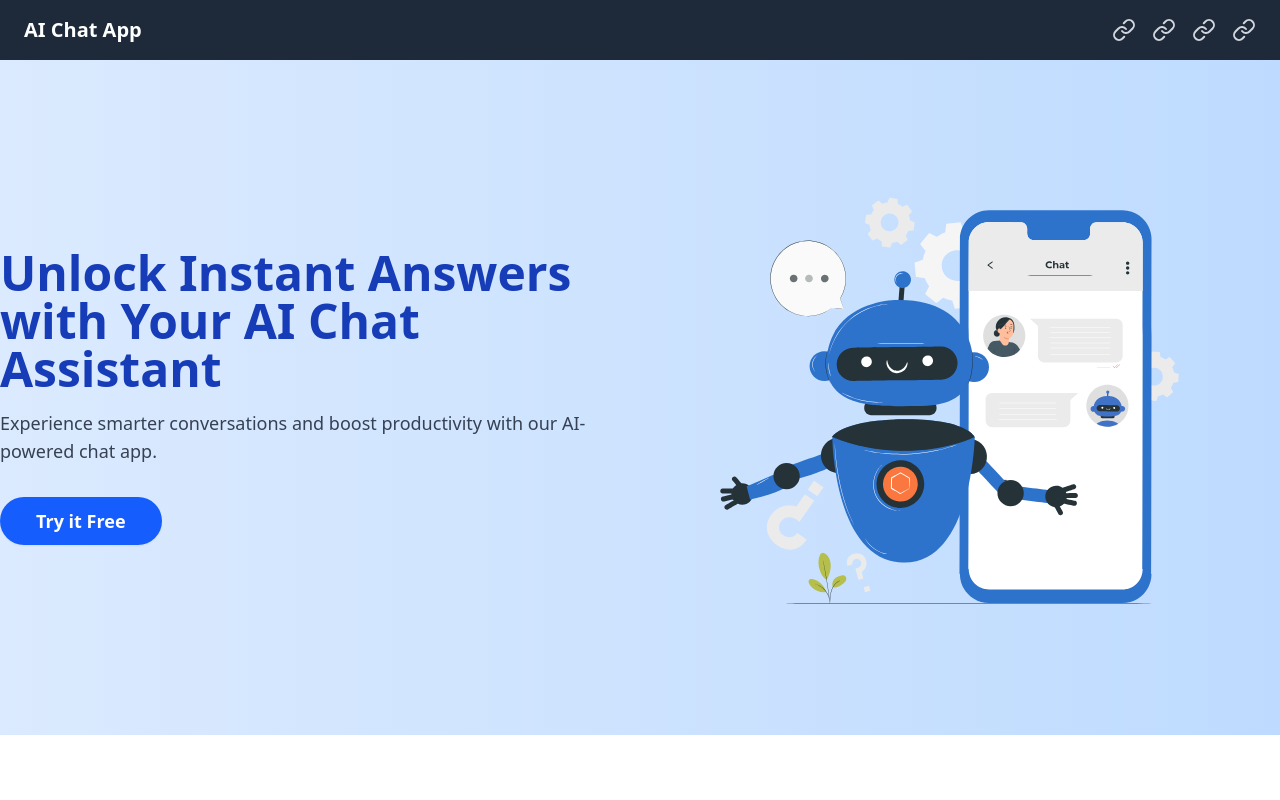
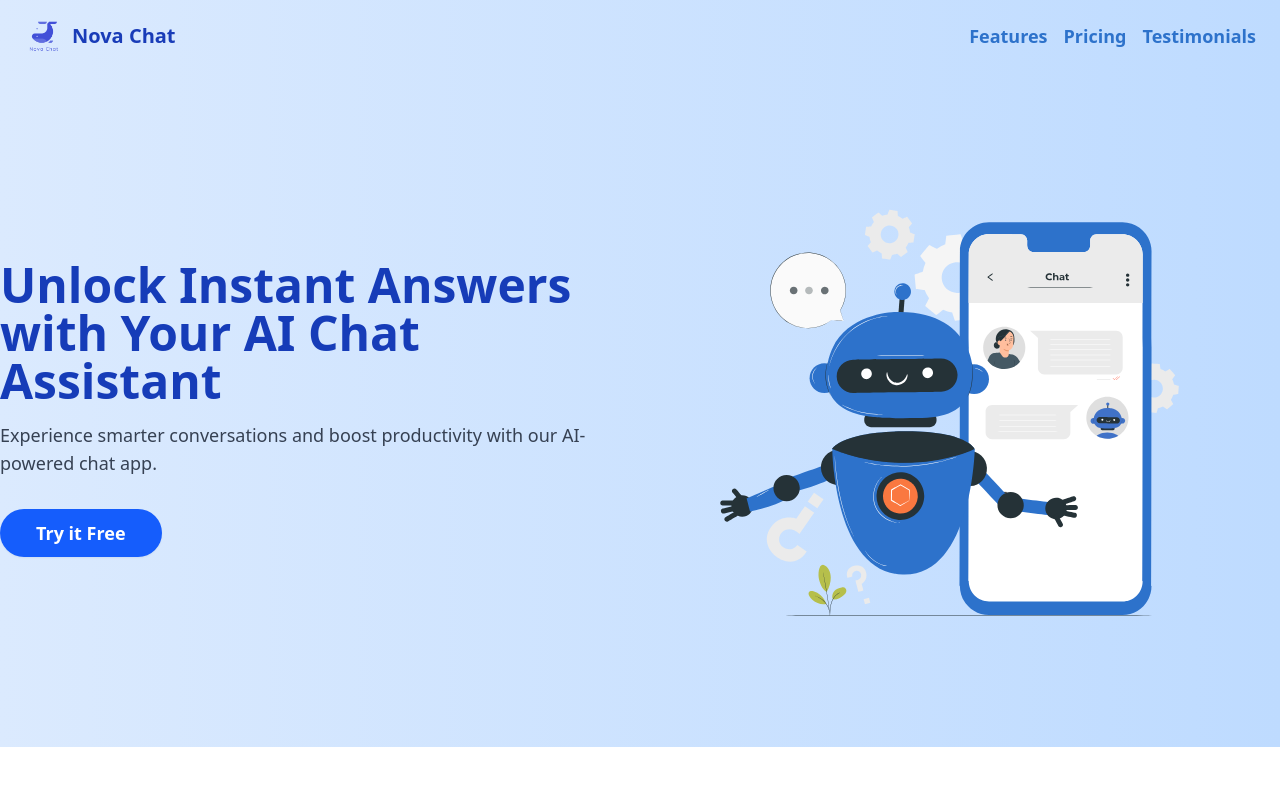
Before and after one commit to kadelcode/ai-chat-app, a Next.js app: page / in a window 1280 px wide. Shown: the top 800 px of the page. Built offline with nearby package versions, Linux system fonts and the light colour scheme.

Commit message:
Update code

```diff
--- a/src/components/Header.tsx
+++ b/src/components/Header.tsx
@@ -1,5 +1,6 @@
-import { Link } from "lucide-react";
+import Link from "next/link";
 import { useState } from "react";
+import Image from "next/image";
 
 export default function Header() {
     const [isMenuOpen, setIsMenuOpen] = useState(false);
@@ -8,13 +9,16 @@ export default function Header() {
         setIsMenuOpen(!isMenuOpen)
     }
     return (
-        <header className="bg-gray-800 py-4 px-6">
+        <header className="bg-[#C7DFFF] bg-gradient-to-r from-[#dbeafe] to-[#bedbff] py-4 px-6">
         <div className="container mx-auto flex justify-between items-center">
-          <div className="text-white font-bold text-xl">AI Chat App</div>
+          <div className="flex gap-2 items-center">
+            <Image alt="logo" src="/logo-transparent.png" width={40} height={40} />
+            <span className="text-[#193cb8] text-xl font-bold">Nova Chat</span>
+          </div>
 
           {/* Mobile Menu Button */}
           <div className="md:hidden">
-            <button onClick={toggleMenu} className="text-white">
+            <button onClick={toggleMenu} className="text-[#fff]">
               <svg
                 className="h-6 w-6 fill-current"
                 viewBox="0 0 24 24"
@@ -42,17 +46,14 @@ export default function Header() {
               isMenuOpen ? 'flex flex-col mt-4' : 'hidden md:flex'
             }`}
           >
-            <Link href="/" className="text-gray-300 hover:text-white">
-              Home
-            </Link>
-            <Link href="/features" className="text-gray-300 hover:text-white">
+            <Link href="/features" className="text-[#2D72CB] text-lg font-bold hover:text-white">
               Features
             </Link>
-            <Link href="/pricing" className="text-gray-300 hover:text-white">
+            <Link href="/pricing" className="text-[#2D72CB] text-lg font-bold hover:text-white">
               Pricing
             </Link>
-            <Link href="/contact" className="text-gray-300 hover:text-white">
-              Contact
+            <Link href="/contact" className="text-[#2D72CB] text-lg font-bold hover:text-white">
+              Testimonials
             </Link>
           </nav>
         </div>
```
